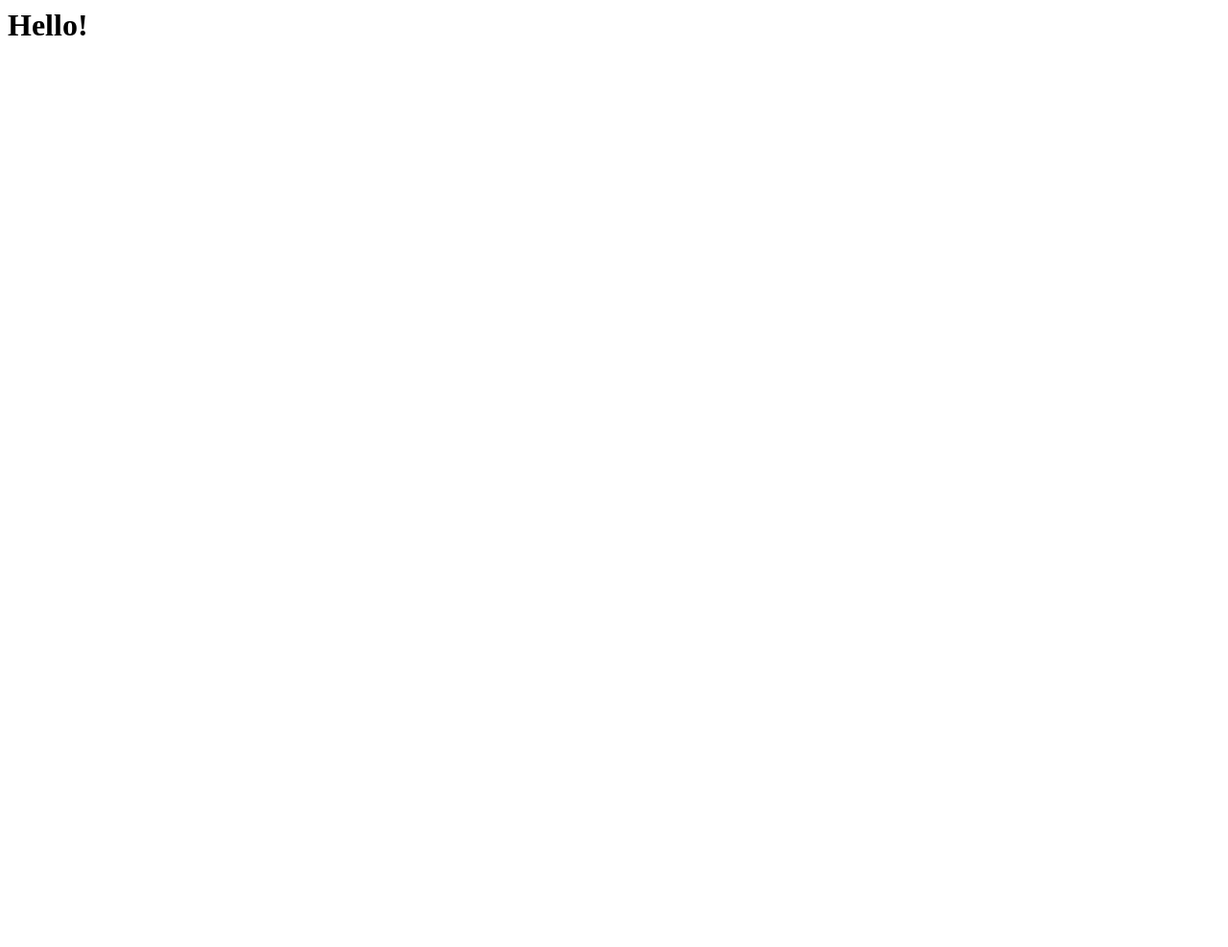
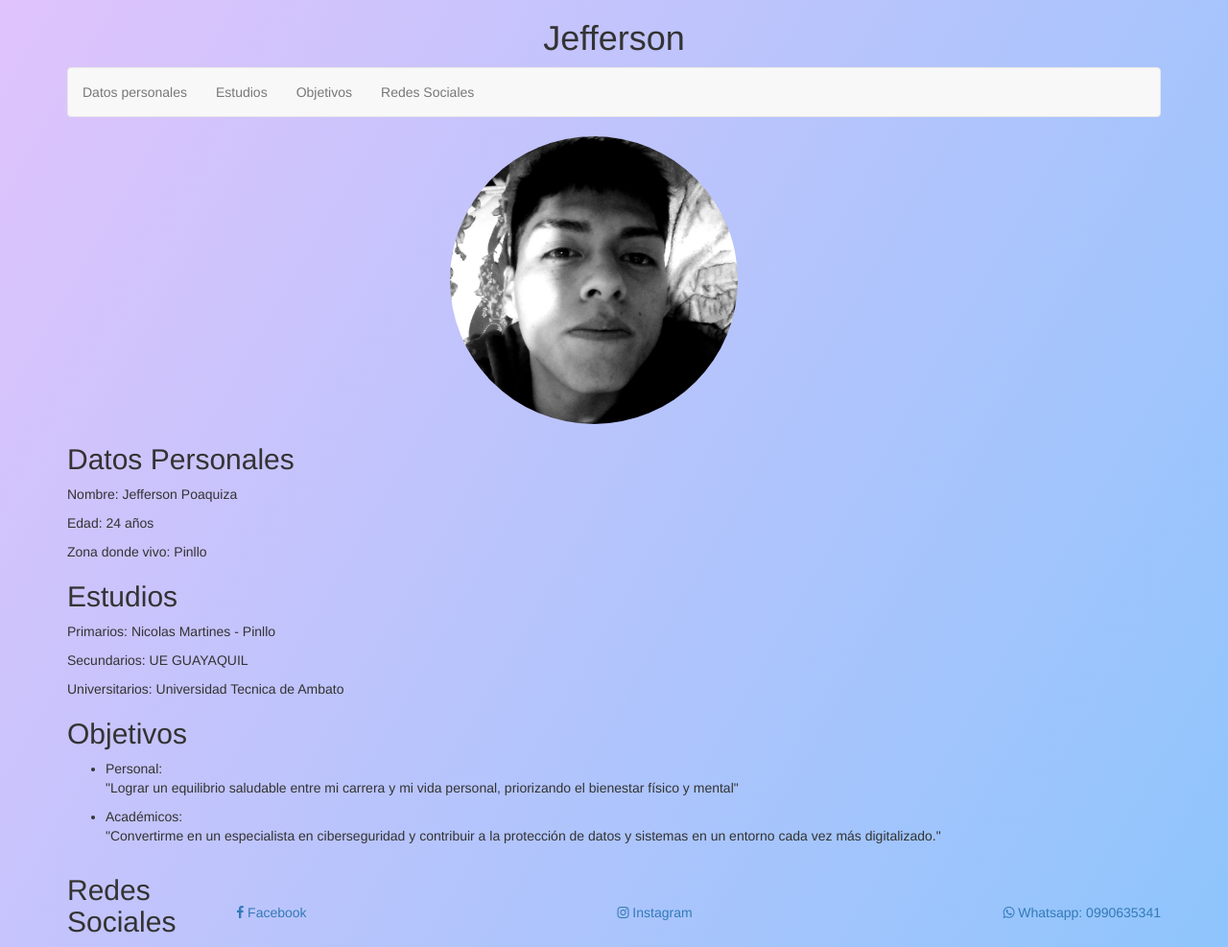
Before and after one commit to Jeffer2S/Jeffer2S, a plain HTML site: page index.html in a window 1280 px wide. Shown: the whole page at 96% size. Before the commit the page ends 800 px from the top, so only its background shows below. Drawn offline with nearby package versions, Linux system fonts and the light colour scheme.

Commit message:
Secrea el archivo index del portaforlio

```diff
--- /dev/null
+++ b/index.css
@@ -0,0 +1,37 @@
+body{
+    background-image: linear-gradient(120deg, #e0c3fc 0%, #8ec5fc 100%);
+
+}
+main{
+    display: flex;
+    flex-direction: column;
+    align-items: first baseline;
+}
+
+.img{
+    width: 100%;
+    justify-content: center;
+}
+.img>img{
+    width: 300px;
+    height: 300px;
+    border-radius: 50%;
+    margin-left: 35%;
+}
+
+#Redes-Sociales{
+    width: 100%;
+    display: inline-flex;
+}
+
+.red-social-cont{
+    width: 100%;
+    flex-direction: row;
+
+}
+
+.redes-sociales-container{
+    display: flex;
+    justify-content: space-between;
+    margin-top: 50px;
+}
--- a/index.html
+++ b/index.html
@@ -1 +1,96 @@
-<h1>Hello!</h1>
+<!DOCTYPE html>
+<html lang="es">
+<head>
+    <meta charset="UTF-8">
+    <meta name="viewport" content="width=device-width, initial-scale=1.0">
+    <title>BLOG PERSONAL</title>
+    <link rel="stylesheet" href="./index.css">
+    <link rel="stylesheet" href="https://maxcdn.bootstrapcdn.com/bootstrap/3.4.1/css/bootstrap.min.css">
+    <link rel="stylesheet" href="https://cdnjs.cloudflare.com/ajax/libs/font-awesome/4.7.0/css/font-awesome.min.css">
+
+
+
+</head>
+<body>
+
+    <header>
+        <div class="container">
+            <h1 class="text-center">Jefferson</h1>
+        </div>
+        <div class="container">
+            <nav class="navbar navbar-default">
+                <ul class="nav navbar-nav">
+                  <li><a href="#Datos-personales">Datos personales</a></li>
+                  <li><a href="#Estudios">Estudios</a></li>
+                  <li><a href="#Objetivos">Objetivos</a></li>
+                  <li><a href="#Redes-Sociales">Redes Sociales</a></li>
+                </ul>
+            </nav>
+        </div>
+    </header>
+
+
+    <main class="container">
+        <section id="imagen" class="img">
+            <img src="./img/perfil.jpg" alt="yo" class="imagen-de-perfil">
+        </section>
+
+        <section id="Datos-personales" class="my-4" >
+            <h2>Datos Personales</h2>
+            <div>
+                <p>Nombre: Jefferson Poaquiza</p>
+                <p>Edad: 24 años</p>
+                <p>Zona donde vivo: Pinllo</p>
+            </div>
+        </section>
+
+        <section id="Estudios" class="my-4">
+            <h2>Estudios</h2>
+            <div>
+                <p>Primarios: Nicolas Martines - Pinllo</p>
+                <p>Secundarios: UE GUAYAQUIL</p>
+                <p>Universitarios: Universidad Tecnica de Ambato</p>
+            </div>
+        </section>
+
+        <section id="Objetivos" class="my-4">
+            <h2>Objetivos</h2>
+            <ul>
+                <li>Personal: <p>"Lograr un equilibrio saludable entre mi carrera y mi vida personal, priorizando el bienestar físico y mental"</p> </li>
+                <li>Académicos: <p>"Convertirme en un especialista en ciberseguridad y contribuir a la protección de datos y sistemas en un entorno cada vez más digitalizado."</p></li>
+            </ul>
+        </section>
+        <section id="Redes-Sociales" class="my-4" >
+            <h2>Redes Sociales</h2>
+            <div class="red-social-cont">
+                <div class="redes-sociales-container">
+                    <div class="red-social">
+                        <a href="https://www.facebook.com" target="_blank" class="red-social">
+                        <i class="fa fa-facebook"></i> Facebook
+                    </a>
+                    </div class="red-social">
+                    <div>
+                        <a href="URL de tu perfil de Instagram" target="_blank" class="red-social">
+                        <i class="fa fa-instagram"></i> Instagram
+                    </a>
+                    </div>
+                    <div class="red-social">
+                       <a href="URL de tu número de WhatsApp" target="_blank" class="red-social">
+                        <i class="fa fa-whatsapp"></i> Whatsapp: 0990635341
+                    </a>
+                    </div>
+
+                </div>
+            </div>
+
+        </section>
+    </main>
+
+
+
+    <script src="https://maxcdn.bootstrapcdn.com/bootstrap/4.5.2/js/bootstrap.min.js"></script>
+
+
+<body>
+
+</html>
```
Also changed, not shown: img/perfil.jpg (added).
